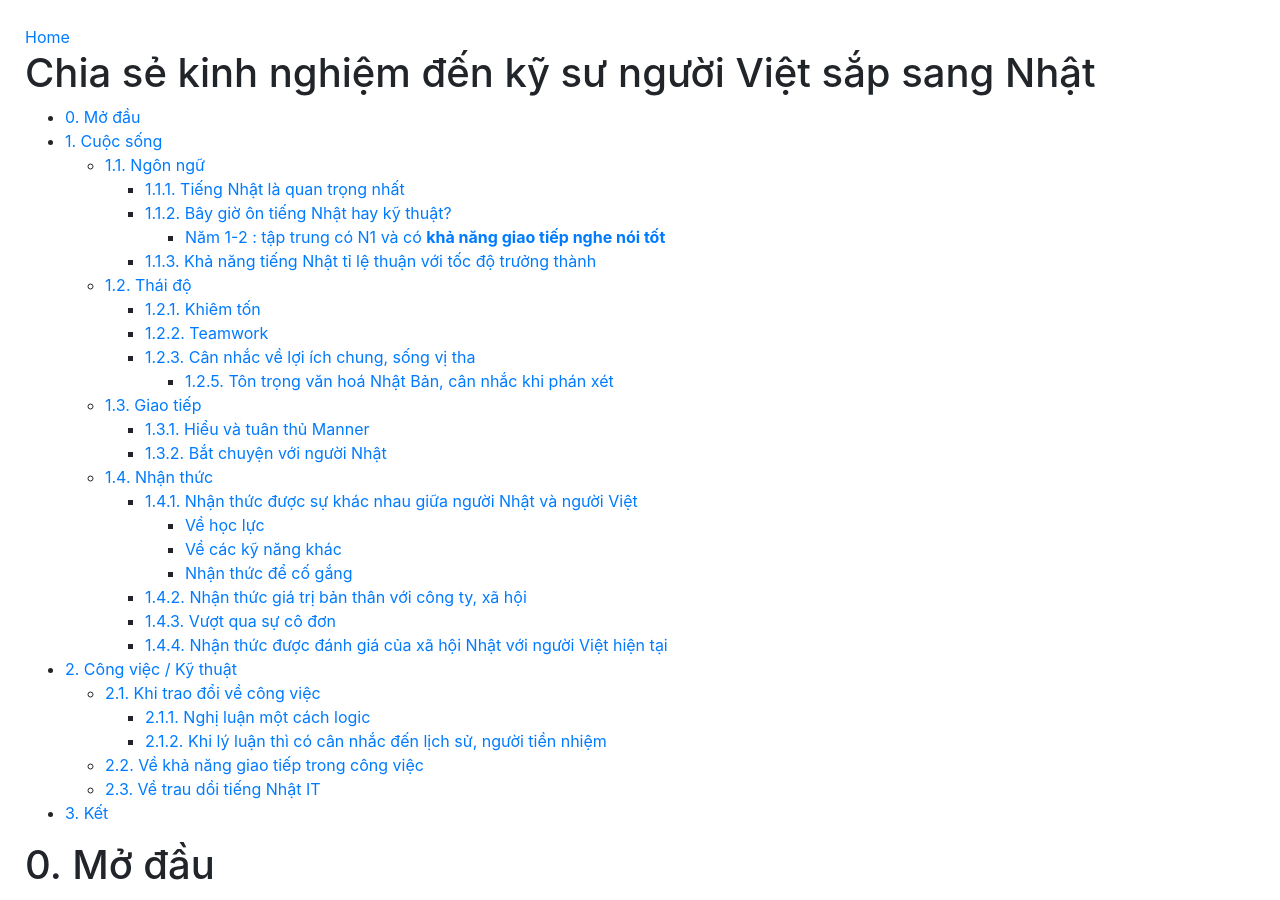
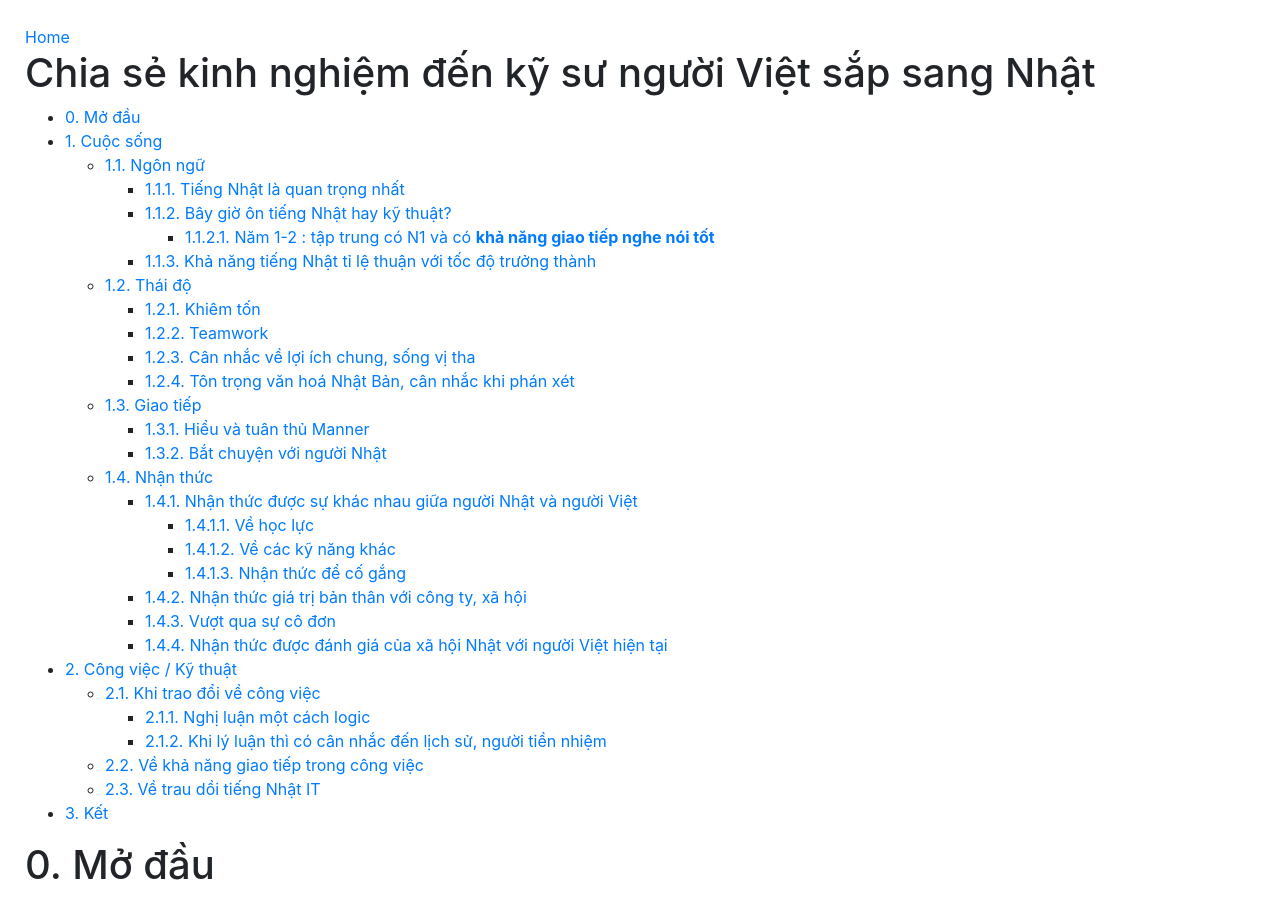
Before and after one commit to mytv1/mytv1, a Jekyll site: the page built from posts/vi/chia-se-den-engineer-moi-sang-nhat.md, in a window 1280 px wide and 900 px high. Built offline with Jekyll 4.4.1, drawn with Linux system fonts in a browser that asks for light colours; nearby versions of some CDN libraries; some of the changed text lies outside the part shown.

Commit message:
Article - Chia se den engineer viet nam sap sang Nhat : Update index

```diff
--- a/posts/vi/chia-se-den-engineer-moi-sang-nhat.md
+++ b/posts/vi/chia-se-den-engineer-moi-sang-nhat.md
@@ -56,7 +56,7 @@ Tất nhiên là tương tự như mình đã nói ở trên, hoàn cảnh mỗi
 
 Nhưng nếu bạn không nằm trong hoàn cảnh như vậy, đơn thuần bạn giống hoàn cảnh của mình, sang Nhật với hoàn cảnh tiếng Nhật cũng làng nhàng lõm bõm có bằng N3 nhưng nghe nói vẫn kém, kỹ thuật thì hỏi đến đâu google đến đấy, nói chung là cũng thường thường thì mình có đề xuất là nên ôn tiếng Nhật trước trong 2 năm đầu tiên như sau:
 
-#### Năm 1-2 : tập trung có N1 và có **khả năng giao tiếp nghe nói tốt**
+#### 1.1.2.1. Năm 1-2 : tập trung có N1 và có **khả năng giao tiếp nghe nói tốt**
 + N1 có được cũng rất khó, nhưng có được N1 cũng chưa chắc đã làm việc tốt được, nên hãy xác định là N1 chỉ là một phần, phần còn lại là sự tự rèn luyện tiếng Nhật của bạn trong cuộc sống.
 
 + Thứ hai ngoài N1 đó là khả năng giao tiếp nghe nói tốt, đây là kỹ năng mà theo mình rèn luyện được cực kỳ khó. Nghe nói tốt tức là bạn đứng nói chuyện với một người Nhật, nói chuyện 50 câu thì trả lời đối đáp đúng cũng phải trên 45 câu. Hay là bạn làm project họp nhóm với 4 người khác trong team, mỗi người khi kết thúc buổi họp nói được khoảng 10 câu thì bạn cũng phải nói được 7-8 câu một cách hợp lý. Khi mới sang Nhật thì mình đã không làm được như vậy, 50 câu thì mình chỉ đối đáp đúng 2-5 câu, buổi họp thì mình nói được từ 0-1 câu, thực sự là rất tệ.
@@ -129,7 +129,7 @@ Mình đề cập đến vấn đề này bởi vì với người Việt mới
 
 Những vấn đề kiểu như trên, mình nghĩ cơ bản là sự mâu thuẫn giữa lợi ích riêng và lợi ích chung, nếu  ta không có sự nhận thức này thì mình e là ta sẽ sống ở Nhật với một sự bất mãn xã hội (với lợi ích chung), cảm thấy bất công ngày càng gia tăng.
 
-#### 1.2.5. Tôn trọng văn hoá Nhật Bản, cân nhắc khi phán xét
+### 1.2.4. Tôn trọng văn hoá Nhật Bản, cân nhắc khi phán xét
 Khi bạn mới đến làm việc tại Nhật, nhận thấy sự khác biệt giữa văn hoá Nhật Bản và Việt Nam, có lẽ bạn sẽ muốn viết vài status là Nhật Bản thế này Nhật Bản thế kia.
 
 Vậy hãy cân nhắc khi phán xét một vấn đề tại Nhật Bản, và khi phán xét, hãy tôn trọng văn hoá Nhật Bản. Theo mình thì tôn trọng văn hoá Nhật cũng chính là tôn trọng văn hoá Việt, bởi nếu ta không tôn trọng văn hoá Nhật - thì một cách công bằng - người Nhật cũng không nhất thiết phải tôn trọng văn hoá Việt.
@@ -200,7 +200,7 @@ Câu hỏi ở đây là, mình 23 tuổi và bạn người Nhật 23 tuổi c
 
 Với mình thì câu trả lời là không, nếu có người hơn thì có lẽ là người Nhật.
 
-#### Về học lực
+#### 1.4.1.1. Về học lực
 
 https://www.timeshighereducation.com/world-university-rankings/2020/world-ranking#
 
@@ -210,7 +210,7 @@ Bảng trên là xếp hạng các trường đại học trên toàn thế gi
 
 Tất nhiên năng lực từng người là khác, nhưng nếu lấy số lớn 10000 người Nhật và 10000 người Việt tốt nghiệp đại học, thì có lẽ ta cũng đánh giá rõ ràng được là bên nào năng lực tốt hơn.
 
-#### Về các kỹ năng khác
+#### 1.4.1.2. Về các kỹ năng khác
 
 Nhưng nói về năng lực làm việc của một người thì học lực chỉ là một phần, phần còn lại là kỹ năng mềm, là năng lực thể chất, ý chí làm việc, nhẫn nại chịu khó, kiến thức xã hội v.v...
 
@@ -224,7 +224,7 @@ Các em người Nhật hồi tiểu học biết tự phục vụ đồ ăn đ
 
 Ở trên chỉ là vài điều nhỏ nhặt, nhưng góp lại trong 23 năm thì biết bao nhiêu những điều như vậy đã xảy ra, người Nhật 23 tuổi và người Việt 23 tuổi bỏ qua vấn đề ngôn ngữ và văn hoá, thì về các năng lực khác rõ ràng là rất khác nhau. "Khác" ở đây còn là cách nói lịch sự, bởi nếu xét trên các tiêu chí, các thang đo năng lực thì ta đã biết bên nào hơn rồi. Mình thấy thực tế rất nhiều người lấy người giỏi nhất của Việt Nam để so sánh với ngươi giỏi nhất của Nhật Bản để so sánh năng lực người Việt và người Nhật để cho la 2 bên ngang hàng. Cá nhân thì có thể khác, về tiềm năng thì có thể đúng, nhưng không phải là ta phải xét đại trà, 10000 người, 1 triệu người thế nào thì mới khách quan hay sao.
 
-#### Nhận thức để cố gắng
+#### 1.4.1.3. Nhận thức để cố gắng
 Mình đề cập đến vấn đề này với các bạn sắp sang Nhật làm việc không phải là để các bạn tự thấy xấu hổ, đổ tại cho chính quyền, cho xã hội v.v..., mà là để các bạn thấy thực tế hiển nhiên là như vậy, và ta cần phải biết được sự chênh lệch đó để mà học hỏi cầu tiến, từ người Nhật, từ xã hội Nhật Bản.
 
 Ngược lại nếu ta cho rằng 2 bên là giống nhau, ta không có gì phải kém cạnh hơn cả, thì mình nghĩ là điều đó cũng giống như ta đã tự khoá mức thang đo trưởng thành của mình lại.
```
